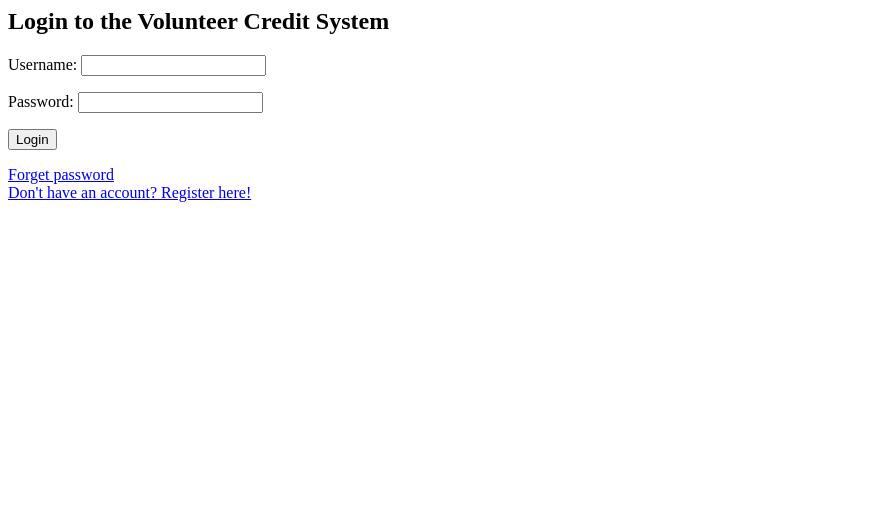
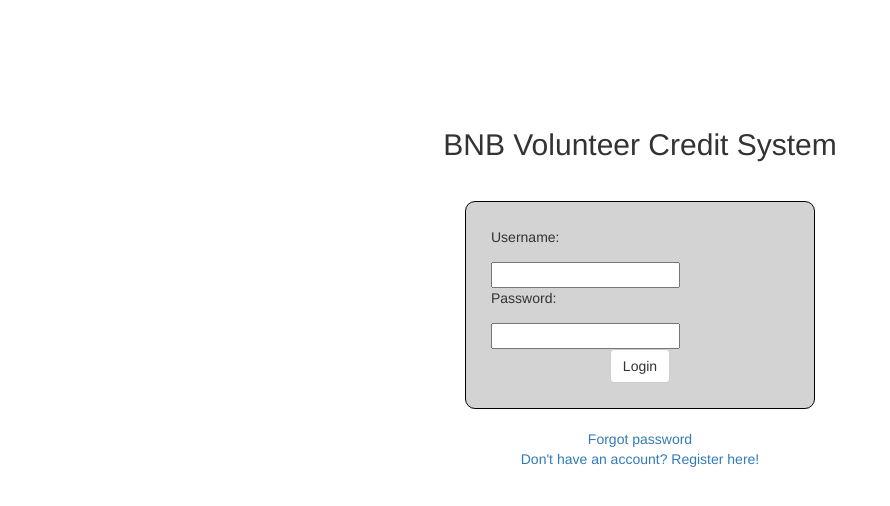
Before and after one commit to Little-Black/bnb, a Django app: page /login/ in a window 1280 px wide. Shown: the top 506 px of the page, without its empty margins (0-890 px from the left). Run offline with Django 3.2, Linux system fonts and the light colour scheme; some libraries are stand-ins or nearby versions.

Commit message:
fixed up login page view

```diff
--- /dev/null
+++ b/bnbvolunteer/volunteers/static/volunteers/css/login.css
@@ -0,0 +1,26 @@
+.centered{
+	margin: 10% auto 20% auto;
+	text-align: center;
+}
+.title{
+	margin-bottom: 40px;
+}
+.login-form{
+	background-color: lightgray;
+	border: 1px solid black;
+	border-radius: 10px;
+	width: 350px;
+	margin: auto auto 20px auto;
+	text-align: left;
+	padding: 25px;
+}
+.input-label{
+	display: inline-block;
+	width: 120px;
+	height: 35px;
+	position: relative;
+}
+.login-btn{
+	margin: auto;
+	display: block;
+}
--- a/bnbvolunteer/volunteers/templates/volunteers/login.html
+++ b/bnbvolunteer/volunteers/templates/volunteers/login.html
@@ -1,9 +1,13 @@
-<html>
-<head>
-    <title> Login </title>
-<head>
-<body>
-    <h2> Login to the Volunteer Credit System </h2>
+{% extends "volunteers/base.html" %}
+{% load staticfiles %}
+
+{% block cssfiles %}
+  <link rel="stylesheet" type="text/css" href="{% static 'volunteers/css/login.css' %}" />
+{% endblock cssfiles %}
+
+{% block tabcontent %}
+<div class="centered">
+  <h2 class="title"> BNB Volunteer Credit System </h2>
     {% if messages %}
         <ul>
             {% for message in messages %}
@@ -11,16 +15,26 @@
             {% endfor %}
         </ul>
     {% endif %}
-    <form method="post">
+    <form method="post" class="login-form">
         {% csrf_token %}
-        <p> Username: {{ form.username }} </p>
-        <p> Password: {{ form.password }} </p>
+        <div class="username">
+          <div class="input-label">Username:</div>
+          {{ form.username }}
+        </div>
+        <div class="password">
+          <div class="input-label">Password:</div>
+          {{ form.password }}
+        </div>
         {% if form.captcha.field.required %}
             <p> {{ form.captcha }} </p>
         {% endif %}
-   	    <input type="submit" value="Login">
+        <input class="login-btn btn-default btn" type="submit" value="Login">
     </form>
-    <a href="{% url "forgetPassword" %}"> Forget password </a> <br>
+
+    <a href="{% url "forgetPassword" %}"> Forgot password </a> <br>
     <a href="{% url "userRegistration" %}"> Don't have an account? Register here! </a>
-</body>
-</html>
+</div>
+{% endblock tabcontent %}
+
+{% block jsfiles %}
+{% endblock jsfiles %}
```
Also changed, not shown: bnbvolunteer/volunteers/templates/volunteers/codeGenerator.html (+10 -47 lines), bnbvolunteer/volunteers/templates/volunteers/loginOLD.html (added, +26 -0 lines), bnbvolunteer/db.sqlite3.
